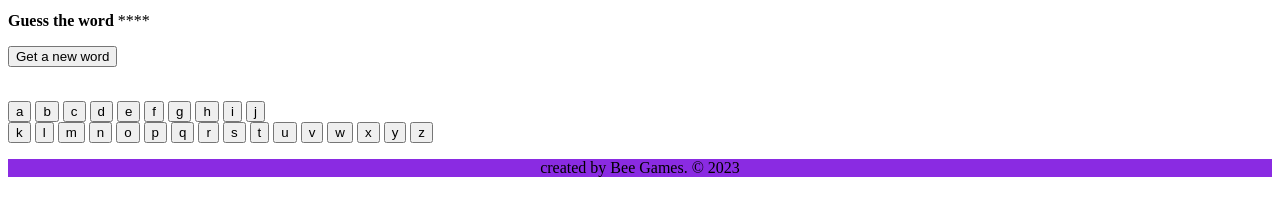
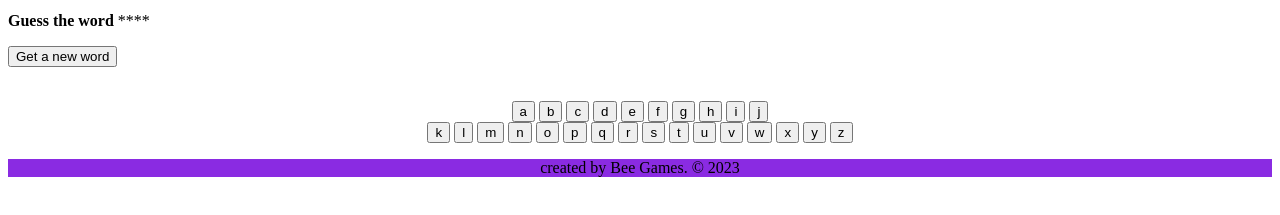
Before and after one commit to EliranTakiya/HangMan, a website: page index.html in a window 1280 px wide. Shown: the part 125-340 px from the top of the page. Drawn offline with Linux system fonts and the light colour scheme.

Commit message:
Update index.css row

```diff
--- a/styles/index.css
+++ b/styles/index.css
@@ -9,3 +9,6 @@ html{
 #copyrights{
     text-align: center;
 }
+.row{
+    text-align: center;
+}
```
